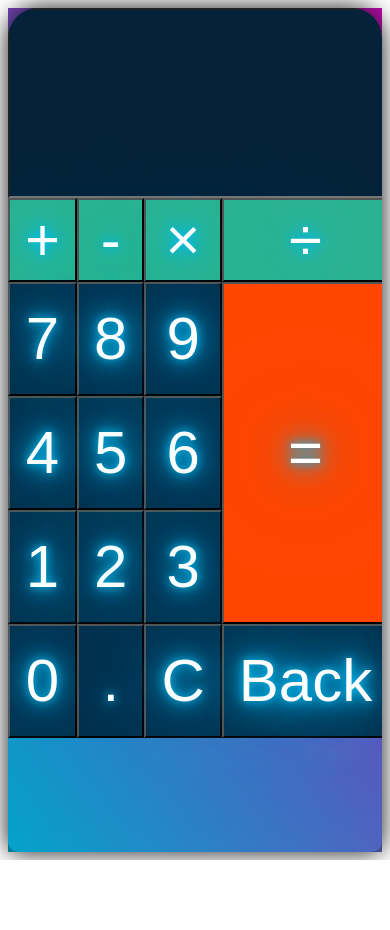
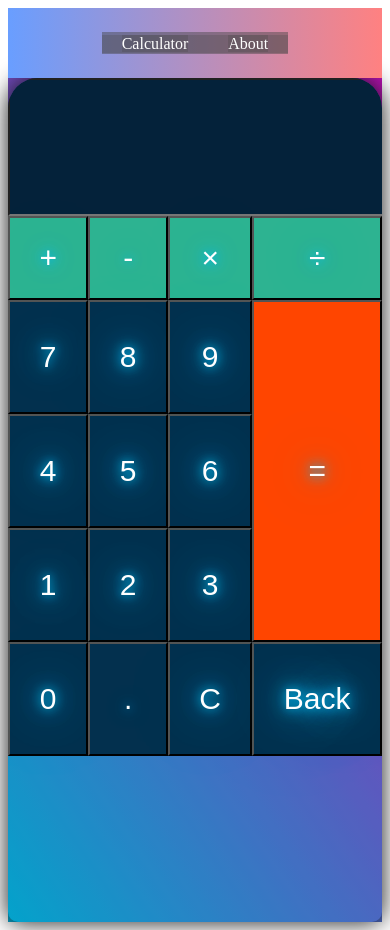
Before and after one commit to VinceSaykao/HedgeServ-Calculator, an Angular app in the folder HedgeServ-Calculator-Project/: page / in a window 390 px wide. Before the commit the page ends 860 px from the top, so only its background shows below. Built offline with nearby package versions, Linux system fonts and the light colour scheme.

Commit message:
added number font to break points

```diff
--- a/HedgeServ-Calculator-Project/src/app/app.component.html
+++ b/HedgeServ-Calculator-Project/src/app/app.component.html
@@ -1,7 +1,7 @@
 <body>
-    <!-- <header>
+    <header>
     <app-nav></app-nav>
-</header> -->
+</header>
 
 <div class="main-container">
 
--- a/HedgeServ-Calculator-Project/src/app/components/calculator/calculator.component.css
+++ b/HedgeServ-Calculator-Project/src/app/components/calculator/calculator.component.css
@@ -28,6 +28,7 @@
     background-color: rgb(4, 34, 58);
     color: white;
     width: 100%;
+    height: 13vh;
     padding: 0.75rem 1rem;
     text-align: right;
     font-size: 140px;
@@ -155,4 +156,10 @@
 
     }
 
+    .calculator__keys,
+  button {
+    border-radius: 1px;
+    font-size: 30px;
   }
+
+  }
```
